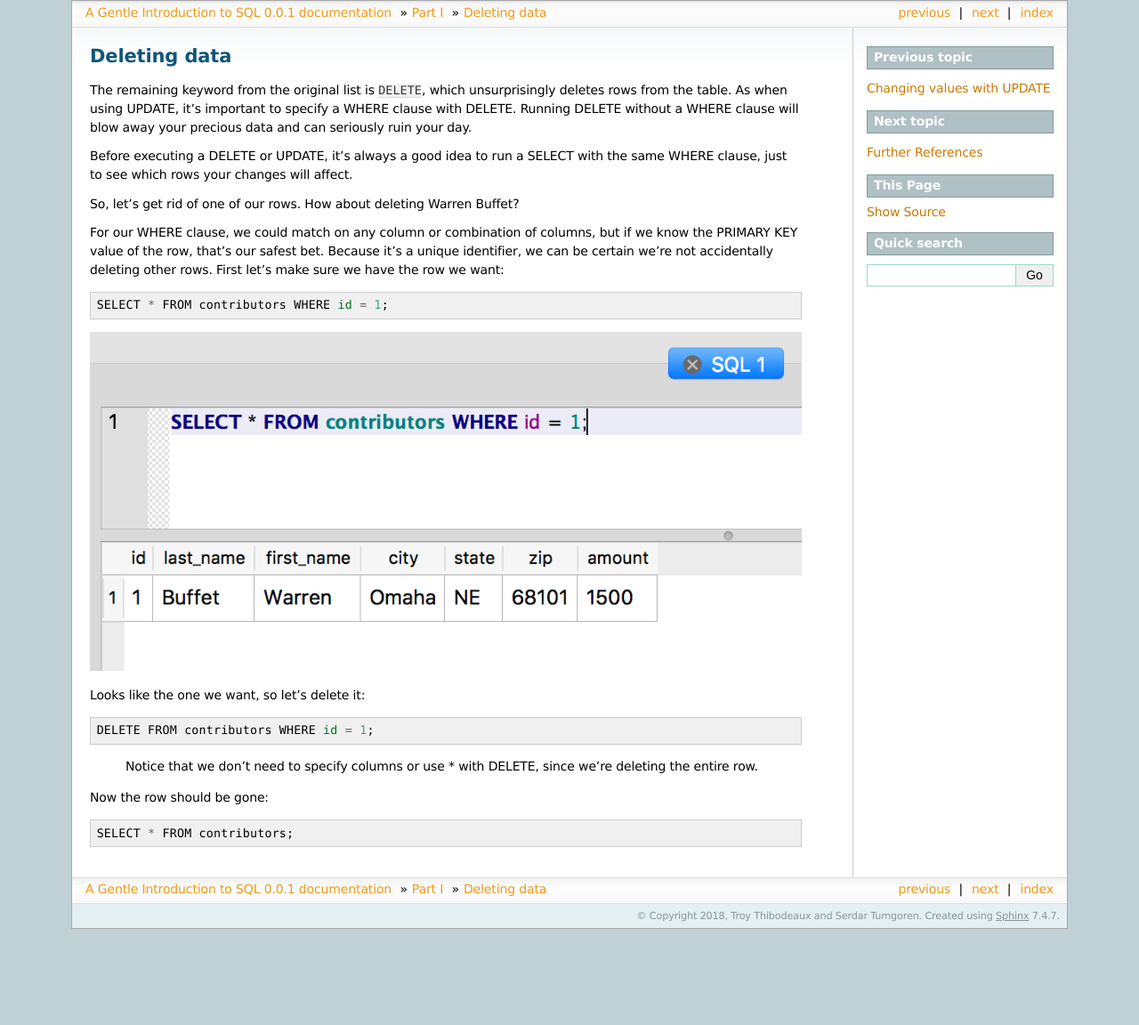
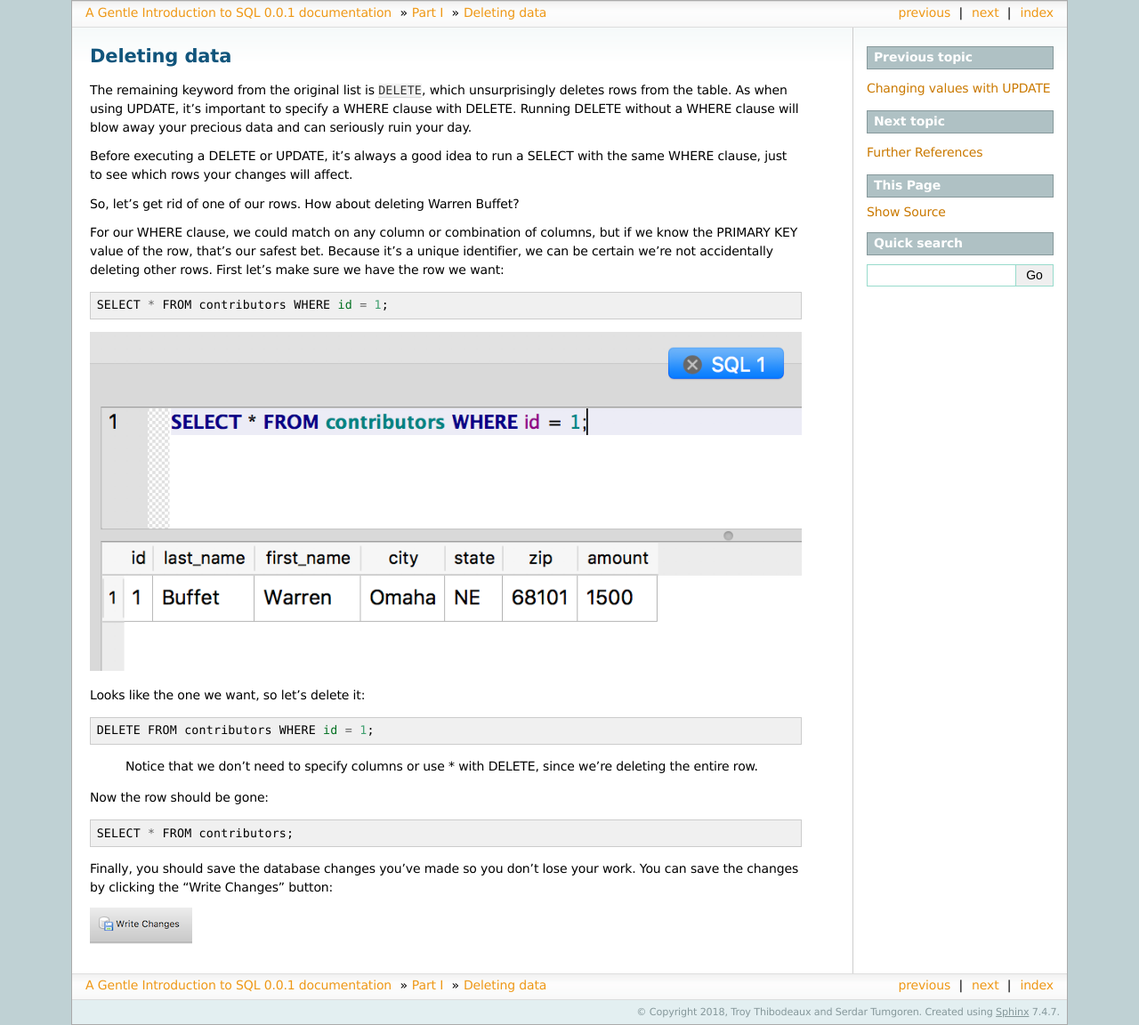
Before and after one commit to zstumgoren/gentle-intro-to-sql, a Sphinx documentation site: the page built from docs/part1/deleting-data.rst, in a window 1280 px wide. Shown: the whole page at 89% size. Built offline with Sphinx 7.4.7, drawn with Linux system fonts in a browser that asks for light colours; before the commit the page ends 1044 px from its top, so only the background shows below that.

Commit message:
Add note to delete-data section about saving changes

```diff
--- a/docs/part1/deleting-data.rst
+++ b/docs/part1/deleting-data.rst
@@ -43,4 +43,11 @@ Now the row should be gone:
    SELECT * FROM contributors;
 
 
+Finally, you should save the database changes you've made so you don't
+lose your work. You can save the changes by clicking the "Write Changes" button:
+
+|write_changes|
+
+
 .. |image1| image:: ../_static/part1/buffet_by_id.png
+.. |write_changes| image:: ../_static/part1/write_changes_button.png
```
